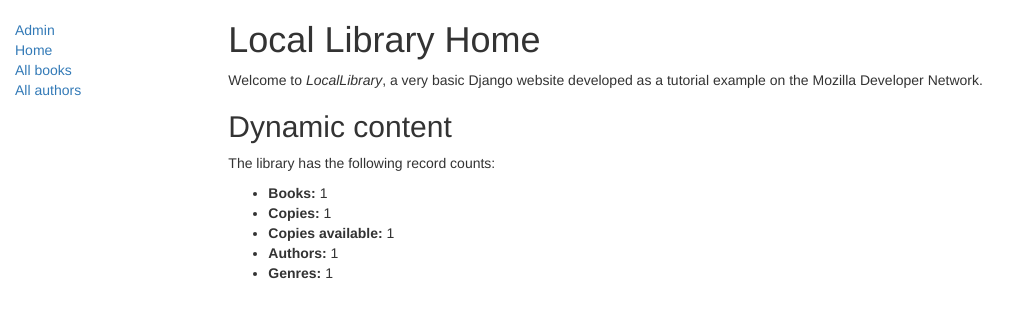
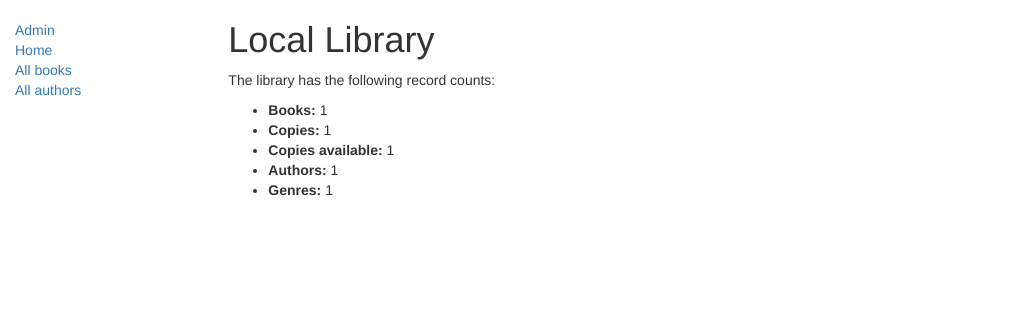
Before and after one commit to adg08101/django-library, a Django app: page /catalog/ in a window 1280 px wide. Shown: the top 318 px of the page, without its empty margins (0-1030 px from the left). Run offline with Django 3.2, Linux system fonts and the light colour scheme; tables that the repository leaves empty hold one stand-in row (values such as "Sample post"); some libraries are stand-ins or nearby versions.

Commit message:
Views Commit & URLs
New views on app Templates

```diff
--- a/locallibrary/catalog/models.py
+++ b/locallibrary/catalog/models.py
@@ -120,6 +120,9 @@ class Author(models.Model):
         books = Book.objects.filter(author=self.id)
         return ', '.join([book.title for book in books])
 
+    class Meta:
+        ordering = ['last_name']
+
 
 class Language(models.Model):
     """
--- a/locallibrary/catalog/templates/authors.html
+++ b/locallibrary/catalog/templates/authors.html
@@ -1,7 +1,8 @@
 {% extends "base_generic.html" %}
 {% block title %}Authors{% endblock %}
 {% block page %}
-Authors
+<h1>Local Library
+    Authors</h1>
 {% endblock %}
 
 {% block content %}
--- a/locallibrary/catalog/templates/base_generic.html
+++ b/locallibrary/catalog/templates/base_generic.html
@@ -29,18 +29,9 @@
             </ul>
             {% endblock %}
         </div>
-        <div class="col-sm-10 ">
-
-            <h1>Local Library
-                {% block page %}
-                {% endblock %}
-            </h1>
-
-            <p>Welcome to <em>LocalLibrary</em>, a very basic Django website developed as a tutorial example on the
-                Mozilla Developer Network.</p>
-
-            <h2>Dynamic content</h2>
-
+        <div class="col-sm-10">
+            {% block page %}
+            {% endblock %}
             {% block content %}{% endblock %}
         </div>
     </div>
--- a/locallibrary/catalog/templates/catalog/book_detail.html
+++ b/locallibrary/catalog/templates/catalog/book_detail.html
@@ -1,5 +1,5 @@
 {% extends "base_generic.html" %}
-
+{% block title %}{{ object.title }} - {{ object.author }}{% endblock %}
 {% block content %}
 <h1>Title: {{ object.title }}</h1>
 
--- a/locallibrary/catalog/templates/catalog/book_list.html
+++ b/locallibrary/catalog/templates/catalog/book_list.html
@@ -1,7 +1,9 @@
 {% extends "base_generic.html" %}
 {% block title %}Books{% endblock %}
 {% block page %}
+<h1>Local Library
 {{ view }}
+</h1>
 {% endblock %}
 
 {% block content %}
@@ -9,7 +11,7 @@
 <p>The library has the following Books:</p>
 <ul>
     {% for book in object_list %}
-    <li><a href="{{ book.get_absolute_url }}">{{ book }}</a></li>
+    <li><a href="{{ book.get_absolute_url }}">{{ book }}</a> ({{ book.author }})</li>
     {% endfor %}
 </ul>
 
--- a/locallibrary/catalog/templates/index.html
+++ b/locallibrary/catalog/templates/index.html
@@ -1,7 +1,7 @@
 {% extends "base_generic.html" %}
 
 {% block page %}
-Home
+<h1>Local Library</h1>
 {% endblock %}
 
 {% block content %}
```
